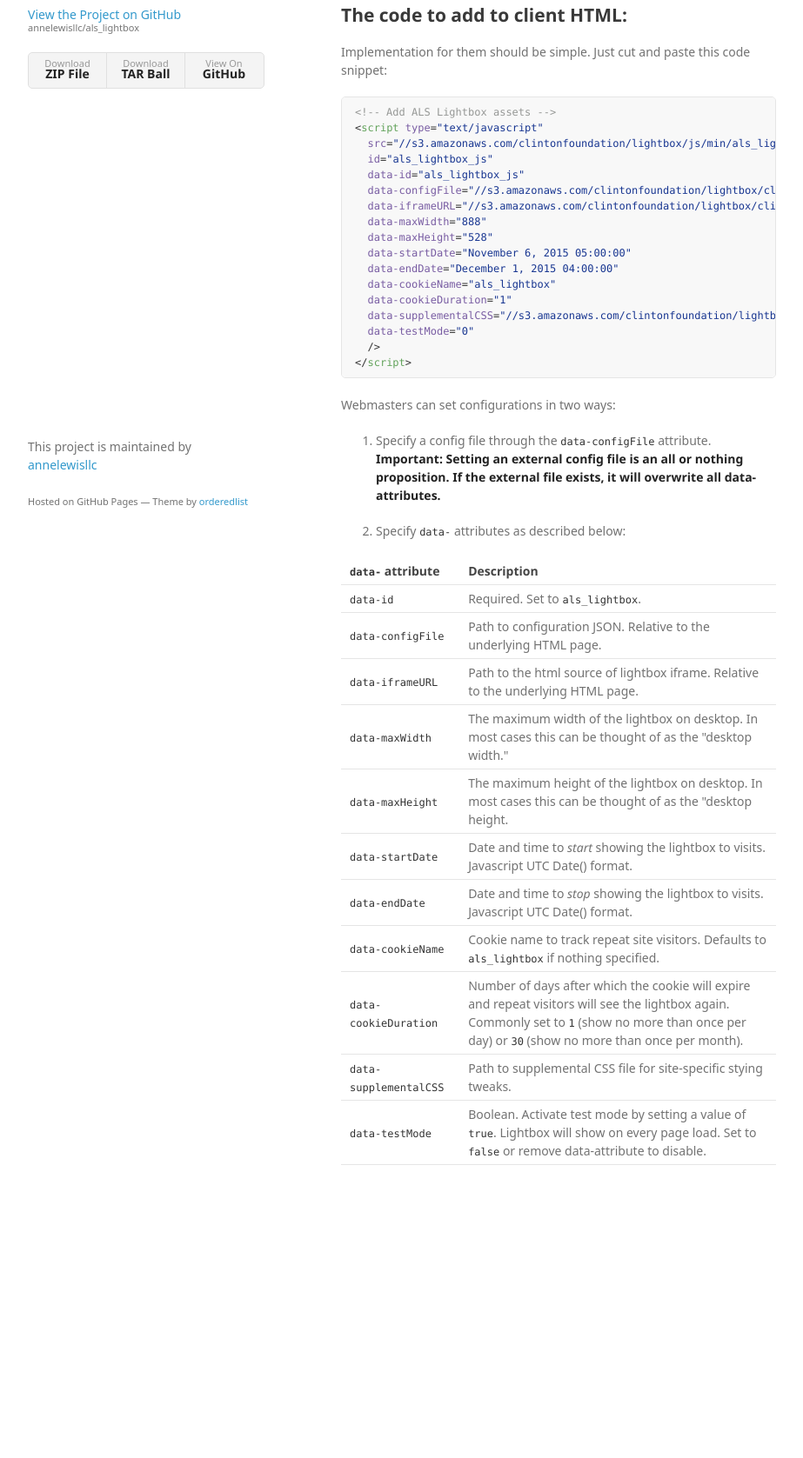
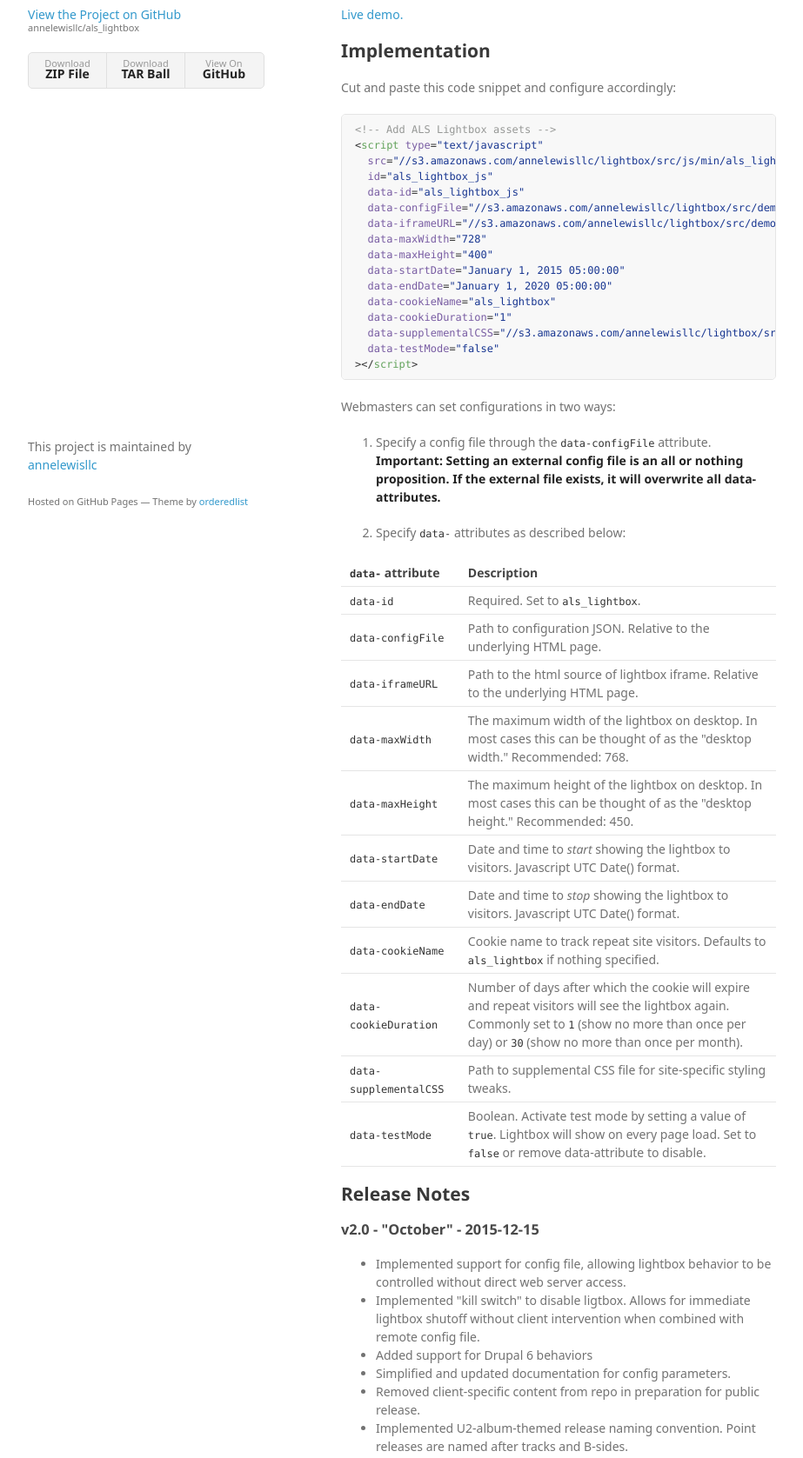
Before and after one commit to missionwired/als_lightbox, a plain HTML site: page index.html in a window 1280 px wide. Shown: the part 144-1821 px from the top of the page at 87% size, without its empty margins (178-1101 px from the left). Before the commit the page ends 1554 px from the top, so only its background shows below. Drawn offline with Linux system fonts and the light colour scheme; a web font is replaced by a local one.

```diff
--- a/index.html
+++ b/index.html
@@ -29,32 +29,33 @@
       </header>
       <section>
         <h1>
-<a id="als_lightbox" class="anchor" href="#als_lightbox" aria-hidden="true"><span class="octicon octicon-link"></span></a>als_lightbox</h1>
+<a id="als-lightbox" class="anchor" href="#als-lightbox" aria-hidden="true"><span class="octicon octicon-link"></span></a>ALS Lightbox</h1>
 
 <p>Splash pages, simplified.</p>
 
+<p><a href="http://annelewisllc.s3.amazonaws.com/lightbox/src/index.html">Live demo.</a></p>
+
 <h2>
-<a id="the-code-to-add-to-client-html" class="anchor" href="#the-code-to-add-to-client-html" aria-hidden="true"><span class="octicon octicon-link"></span></a>The code to add to client HTML:</h2>
+<a id="implementation" class="anchor" href="#implementation" aria-hidden="true"><span class="octicon octicon-link"></span></a>Implementation</h2>
 
-<p>Implementation for them should be simple. Just cut and paste this code snippet:</p>
+<p>Cut and paste this code snippet and configure accordingly:</p>
 
 <div class="highlight highlight-text-html-basic"><pre><span class="pl-c">&lt;!-- Add ALS Lightbox assets --&gt;</span>
 <span class="pl-s1">&lt;<span class="pl-ent">script</span> <span class="pl-e">type</span>=<span class="pl-s"><span class="pl-pds">"</span>text/javascript<span class="pl-pds">"</span></span></span>
-<span class="pl-s1">  <span class="pl-e">src</span>=<span class="pl-s"><span class="pl-pds">"</span>//s3.amazonaws.com/clintonfoundation/lightbox/js/min/als_lightbox.min.js<span class="pl-pds">"</span></span></span>
+<span class="pl-s1">  <span class="pl-e">src</span>=<span class="pl-s"><span class="pl-pds">"</span>//s3.amazonaws.com/annelewisllc/lightbox/src/js/min/als_lightbox.min.js<span class="pl-pds">"</span></span></span>
 <span class="pl-s1">  <span class="pl-e">id</span>=<span class="pl-s"><span class="pl-pds">"</span>als_lightbox_js<span class="pl-pds">"</span></span></span>
 <span class="pl-s1">  <span class="pl-e">data-id</span>=<span class="pl-s"><span class="pl-pds">"</span>als_lightbox_js<span class="pl-pds">"</span></span></span>
-<span class="pl-s1">  <span class="pl-e">data-configFile</span>=<span class="pl-s"><span class="pl-pds">"</span>//s3.amazonaws.com/clintonfoundation/lightbox/clients/clintonfoundation/config.json<span class="pl-pds">"</span></span></span>
-<span class="pl-s1">  <span class="pl-e">data-iframeURL</span>=<span class="pl-s"><span class="pl-pds">"</span>//s3.amazonaws.com/clintonfoundation/lightbox/clients/clintonfoundation/lightbox_src/lightbox-src-2015-01-a.html<span class="pl-pds">"</span></span></span>
-<span class="pl-s1">  <span class="pl-e">data-maxWidth</span>=<span class="pl-s"><span class="pl-pds">"</span>888<span class="pl-pds">"</span></span></span>
-<span class="pl-s1">  <span class="pl-e">data-maxHeight</span>=<span class="pl-s"><span class="pl-pds">"</span>528<span class="pl-pds">"</span></span></span>
-<span class="pl-s1">  <span class="pl-e">data-startDate</span>=<span class="pl-s"><span class="pl-pds">"</span>November 6, 2015 05:00:00<span class="pl-pds">"</span></span></span>
-<span class="pl-s1">  <span class="pl-e">data-endDate</span>=<span class="pl-s"><span class="pl-pds">"</span>December 1, 2015 04:00:00<span class="pl-pds">"</span></span></span>
+<span class="pl-s1">  <span class="pl-e">data-configFile</span>=<span class="pl-s"><span class="pl-pds">"</span>//s3.amazonaws.com/annelewisllc/lightbox/src/demo/config.json<span class="pl-pds">"</span></span></span>
+<span class="pl-s1">  <span class="pl-e">data-iframeURL</span>=<span class="pl-s"><span class="pl-pds">"</span>//s3.amazonaws.com/annelewisllc/lightbox/src/demo/lightbox_src/index.html<span class="pl-pds">"</span></span></span>
+<span class="pl-s1">  <span class="pl-e">data-maxWidth</span>=<span class="pl-s"><span class="pl-pds">"</span>728<span class="pl-pds">"</span></span></span>
+<span class="pl-s1">  <span class="pl-e">data-maxHeight</span>=<span class="pl-s"><span class="pl-pds">"</span>400<span class="pl-pds">"</span></span></span>
+<span class="pl-s1">  <span class="pl-e">data-startDate</span>=<span class="pl-s"><span class="pl-pds">"</span>January 1, 2015 05:00:00<span class="pl-pds">"</span></span></span>
+<span class="pl-s1">  <span class="pl-e">data-endDate</span>=<span class="pl-s"><span class="pl-pds">"</span>January 1, 2020 05:00:00<span class="pl-pds">"</span></span></span>
 <span class="pl-s1">  <span class="pl-e">data-cookieName</span>=<span class="pl-s"><span class="pl-pds">"</span>als_lightbox<span class="pl-pds">"</span></span></span>
 <span class="pl-s1">  <span class="pl-e">data-cookieDuration</span>=<span class="pl-s"><span class="pl-pds">"</span>1<span class="pl-pds">"</span></span></span>
-<span class="pl-s1">  <span class="pl-e">data-supplementalCSS</span>=<span class="pl-s"><span class="pl-pds">"</span>//s3.amazonaws.com/clintonfoundation/lightbox/clients/clintonfoundation/css/als_lightbox_clintonfoundation.css<span class="pl-pds">"</span></span></span>
-<span class="pl-s1">  <span class="pl-e">data-testMode</span>=<span class="pl-s"><span class="pl-pds">"</span>0<span class="pl-pds">"</span></span></span>
-<span class="pl-s1">  /&gt;</span>
-<span class="pl-s1">&lt;/<span class="pl-ent">script</span>&gt;</span></pre></div>
+<span class="pl-s1">  <span class="pl-e">data-supplementalCSS</span>=<span class="pl-s"><span class="pl-pds">"</span>//s3.amazonaws.com/annelewisllc/lightbox/src/demo/css/als_lightbox_sampleclient.css<span class="pl-pds">"</span></span></span>
+<span class="pl-s1">  <span class="pl-e">data-testMode</span>=<span class="pl-s"><span class="pl-pds">"</span>false<span class="pl-pds">"</span></span></span>
+<span class="pl-s1">&gt;&lt;/<span class="pl-ent">script</span>&gt;</span></pre></div>
 
 <p>Webmasters can set configurations in two ways:</p>
 
@@ -86,19 +87,19 @@
 </tr>
 <tr>
 <td><code>data-maxWidth</code></td>
-<td>The maximum width of the lightbox on desktop. In most cases this can be thought of as the "desktop width."</td>
+<td>The maximum width of the lightbox on desktop. In most cases this can be thought of as the "desktop width." Recommended: 768.</td>
 </tr>
 <tr>
 <td><code>data-maxHeight</code></td>
-<td>The maximum height of the lightbox on desktop. In most cases this can be thought of as the "desktop height.</td>
+<td>The maximum height of the lightbox on desktop. In most cases this can be thought of as the "desktop height." Recommended: 450.</td>
 </tr>
 <tr>
 <td><code>data-startDate</code></td>
-<td>Date and time to <em>start</em> showing the lightbox to visits. Javascript UTC Date() format.</td>
+<td>Date and time to <em>start</em> showing the lightbox to visitors. Javascript UTC Date() format.</td>
 </tr>
 <tr>
 <td><code>data-endDate</code></td>
-<td>Date and time to <em>stop</em> showing the lightbox to visits. Javascript UTC Date() format.</td>
+<td>Date and time to <em>stop</em> showing the lightbox to visitors. Javascript UTC Date() format.</td>
 </tr>
 <tr>
 <td><code>data-cookieName</code></td>
@@ -110,7 +111,7 @@
 </tr>
 <tr>
 <td><code>data-supplementalCSS</code></td>
-<td>Path to supplemental CSS file for site-specific stying tweaks.</td>
+<td>Path to supplemental CSS file for site-specific styling tweaks.</td>
 </tr>
 <tr>
 <td><code>data-testMode</code></td>
@@ -118,6 +119,21 @@
 </tr>
 </tbody>
 </table>
+
+<h2>
+<a id="release-notes" class="anchor" href="#release-notes" aria-hidden="true"><span class="octicon octicon-link"></span></a>Release Notes</h2>
+
+<h3>
+<a id="v20---october---2015-12-15" class="anchor" href="#v20---october---2015-12-15" aria-hidden="true"><span class="octicon octicon-link"></span></a>v2.0 - "October" - 2015-12-15</h3>
+
+<ul>
+<li>Implemented support for config file, allowing lightbox behavior to be controlled without direct web server access.</li>
+<li>Implemented "kill switch" to disable ligtbox. Allows for immediate lightbox shutoff without client intervention when combined with remote config file.</li>
+<li>Added support for Drupal 6 behaviors</li>
+<li>Simplified and updated documentation for config parameters.</li>
+<li>Removed client-specific content from repo in preparation for public release.</li>
+<li>Implemented U2-album-themed release naming convention. Point releases are named after tracks and B-sides.</li>
+</ul>
       </section>
       <footer>
         <p>This project is maintained by <a href="https://github.com/annelewisllc">annelewisllc</a></p>
```
Also changed, not shown: params.json (+1 -1 lines).
